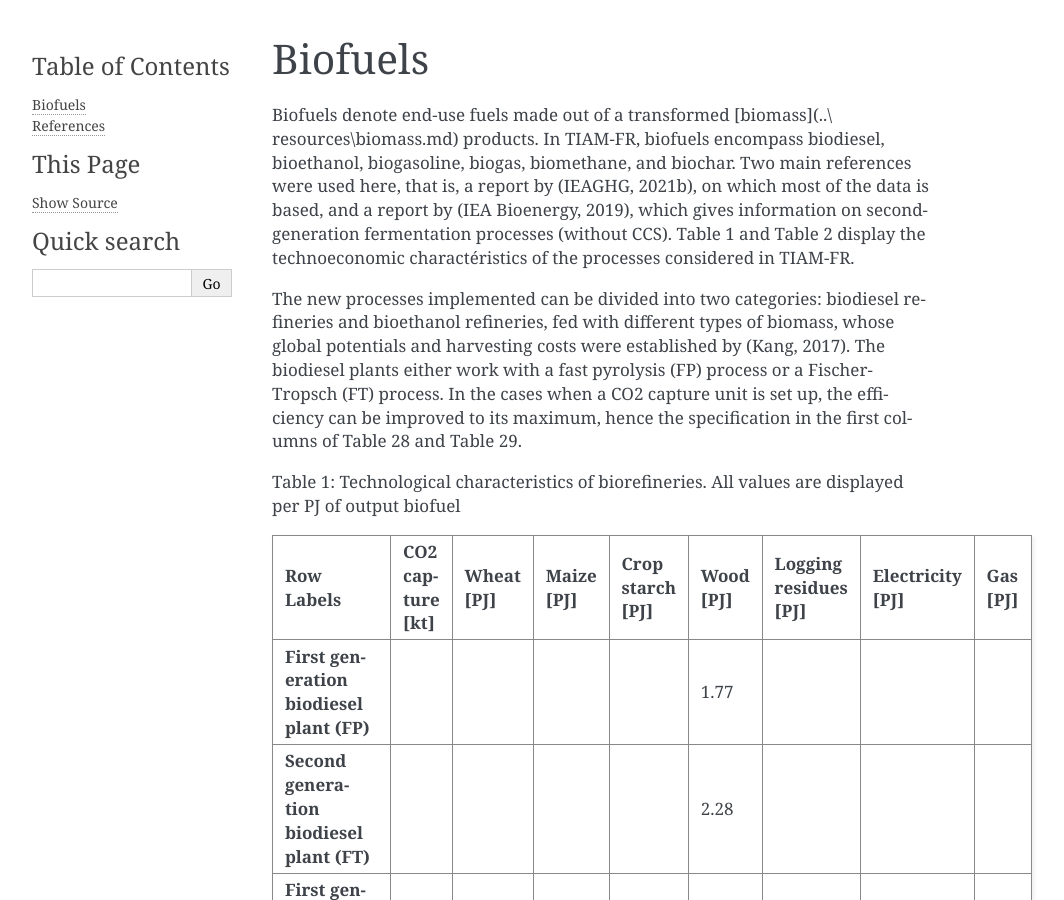
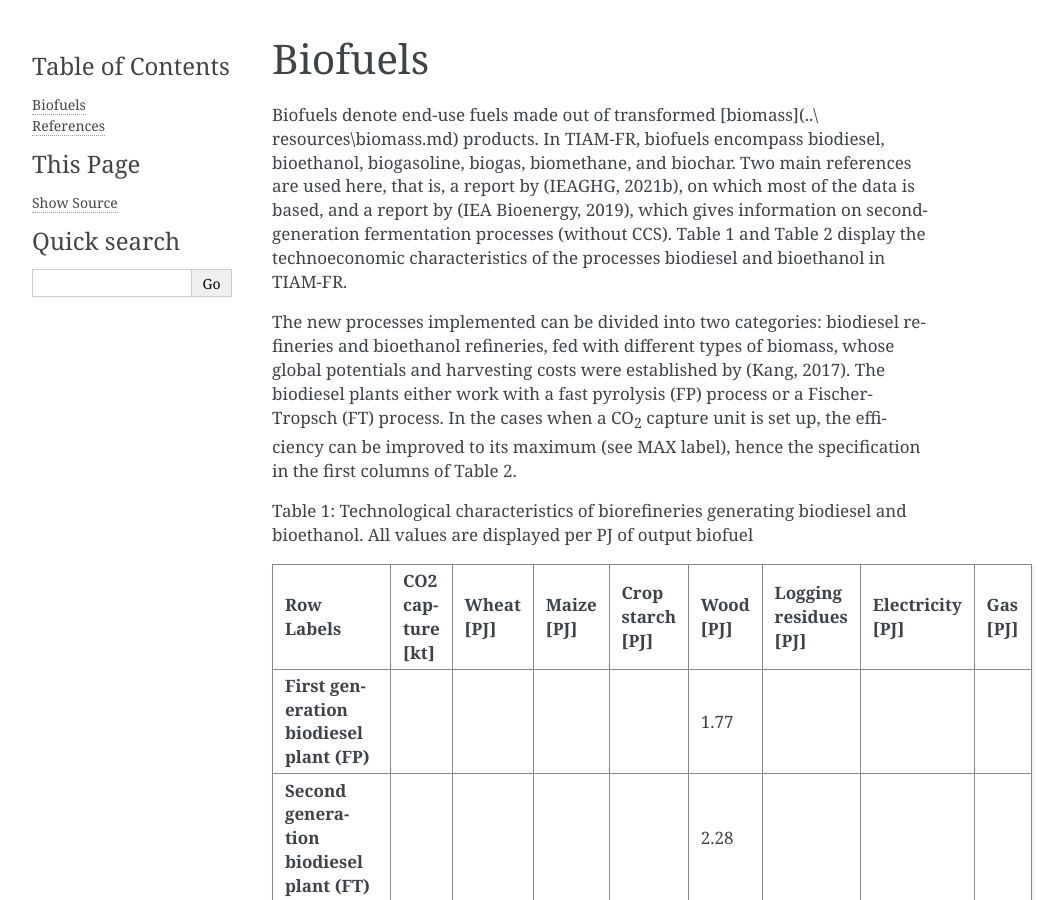
Before and after one commit to LucasDesport/tiam-fr, a Sphinx documentation site: the page built from docs/energy-sectors/supply/biofuels.md, in a window 1280 px wide and 900 px high. Shown: the whole window, without its empty margins (148-1212 px from the left). Built offline with Sphinx 7.4.7, drawn with Linux system fonts in a browser that asks for light colours; pages that are not in the unit, such as notebooks, are missing from menus; some of the changed text lies outside the part shown.

Commit message:
Update biofuels.md

```diff
--- a/docs/energy-sectors/supply/biofuels.md
+++ b/docs/energy-sectors/supply/biofuels.md
@@ -1,10 +1,10 @@
 # Biofuels
 
-Biofuels denote end-use fuels made out of a transformed [biomass](..\ resources\biomass.md) products. In TIAM-FR, biofuels encompass biodiesel, bioethanol, biogasoline, biogas, biomethane, and biochar. Two main references were used here, that is, a report by (IEAGHG, 2021b), on which most of the data is based, and a report by (IEA Bioenergy, 2019), which gives information on second-generation fermentation processes (without CCS). Table 1 and Table 2 display the technoeconomic charactéristics of the processes considered in TIAM-FR.
+Biofuels denote end-use fuels made out of transformed [biomass](..\ resources\biomass.md) products. In TIAM-FR, biofuels encompass biodiesel, bioethanol, biogasoline, biogas, biomethane, and biochar. Two main references are used here, that is, a report by (IEAGHG, 2021b), on which most of the data is based, and a report by (IEA Bioenergy, 2019), which gives information on second-generation fermentation processes (without CCS). Table 1 and Table 2 display the technoeconomic characteristics of the processes biodiesel and bioethanol in TIAM-FR.
 
-The new processes implemented can be divided into two categories: biodiesel refineries and bioethanol refineries, fed with different types of biomass, whose global potentials and harvesting costs were established by (Kang, 2017). The biodiesel plants either work with a fast pyrolysis (FP) process or a Fischer-Tropsch (FT) process. In the cases when a CO2 capture unit is set up, the efficiency can be improved to its maximum, hence the specification in the first columns of Table 28 and Table 29.
+The new processes implemented can be divided into two categories: biodiesel refineries and bioethanol refineries, fed with different types of biomass, whose global potentials and harvesting costs were established by (Kang, 2017). The biodiesel plants either work with a fast pyrolysis (FP) process or a Fischer-Tropsch (FT) process. In the cases when a CO<sub>2</sub> capture unit is set up, the efficiency can be improved to its maximum (see MAX label), hence the specification in the first columns of Table 2.
 
-Table 1: Technological characteristics of biorefineries. All values are displayed per PJ of output biofuel
+Table 1: Technological characteristics of biorefineries generating biodiesel and bioethanol. All values are displayed per PJ of output biofuel
 | **Row Labels**                                                          | **CO2 capture [kt]** | **Wheat [PJ]** | **Maize [PJ]** | **Crop starch [PJ]** | **Wood [PJ]** | **Logging residues [PJ]** | **Electricity [PJ]** | **Gas [PJ]** |
 | ----------------------------------------------------------------------- | ----------- | --------- | --------- | --------------- | -------- | -------------------- | --------------- | ------- |
 | **First generation biodiesel plant (FP)**                               |             |           |           |                 | 1.77     |                      |                 |         |
@@ -20,7 +20,7 @@ Table 1: Technological characteristics of biorefineries. All values are displaye
 | **Second generation bioethanol plants with** **CO2** **capture**        | 37          | 3.34      |           |                 |          |                      |                 |         |
 | **Second generation bioethanol plant with** **CO2** **capture (MAX)**   | 276         | 3.34      |           |                 |          |                      |                 |         |
 
-Table 2: Economic characteristics of biorefineries.
+Table 2: Economic characteristics of biorefineries generating biodiesel and bioethanol.
 | **Process**                                                         | **Capital cost [$/GJ]** | **Fixed O&M [$/GJ]** | **Variable O&M [$/GJ]** | **Lifetime [years]** |
 | ------------------------------------------------------------------- | ---------------- | ------------- | ---------------- | ------------ |
 | **First generation biodiesel plant (FP)**                           | 32.89            |               | 1,35             | 25           |
```
